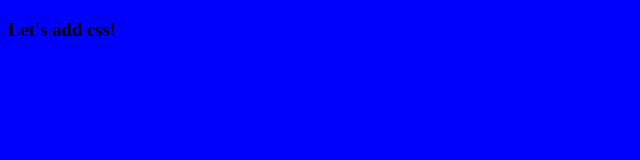
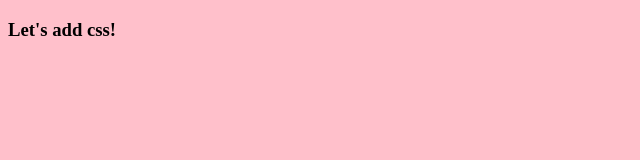
Before and after one commit to scooterw/xyzpdq, a plain HTML site: page index.html in a window 1280 px wide. Shown: the whole page, without its empty margins (0-640 px from the left). Drawn offline with Linux system fonts and the light colour scheme.

Commit message:
Commit pink to master

```diff
--- a/index.html
+++ b/index.html
@@ -2,7 +2,7 @@
 <html>
   <head>
     <style>
-      body {background:blue;}
+      body {background:pink;}
     </style>
   </head>
   <body>
```
